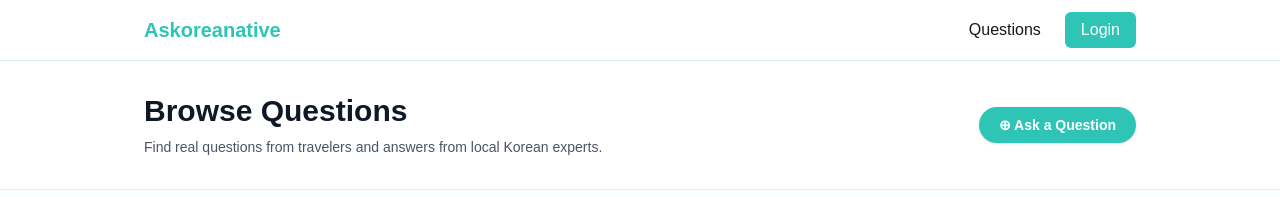
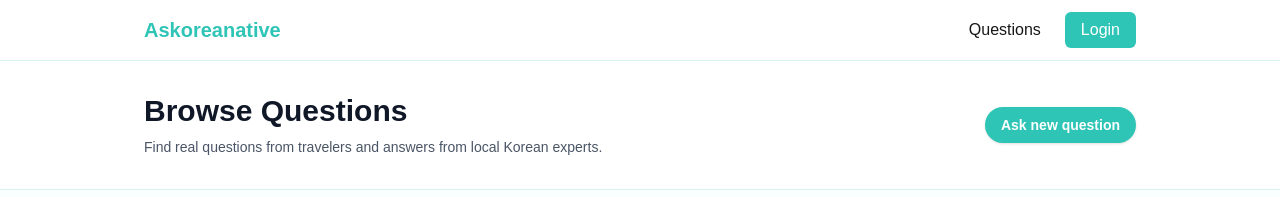
Before and after one commit to millwheel/askoreanative, a Next.js app: page /questions in a window 1280 px wide. Shown: the top 197 px of the page. Built offline with nearby package versions, Linux system fonts and the light colour scheme; no server answers.

Commit message:
feat: ask new question 컴포넌트 추가

```diff
--- a/src/app/page.tsx
+++ b/src/app/page.tsx
@@ -1,5 +1,7 @@
 // app/page.tsx
 import React from "react";
+import Link from "next/link";
+import AskButton from "@/components/askButton";
 
 const mockQuestions = [
   {
@@ -74,9 +76,7 @@ export default function HomePage() {
             <h2 className="text-lg font-semibold text-gray-900">
               Recent Questions
             </h2>
-            <button className="flex items-center gap-2 rounded-full bg-primary px-4 py-2 text-sm font-semibold text-white shadow-sm hover:bg-primary-hover">
-              ⊕ Ask a Question
-            </button>
+            <AskButton />
           </div>
 
           <div className="space-y-4">
--- a/src/app/questions/page.tsx
+++ b/src/app/questions/page.tsx
@@ -1,6 +1,7 @@
 "use client";
 
 import React, { useMemo, useState } from "react";
+import AskButton from "@/components/askButton";
 
 type Question = {
     id: number;
@@ -124,9 +125,7 @@ export default function QuestionsPage() {
                             experts.
                         </p>
                     </div>
-                    <button className="mt-2 w-full rounded-full bg-primary px-5 py-2 text-sm font-semibold text-white shadow-sm hover:bg-primary-hover md:mt-0 md:w-auto">
-                        ⊕ Ask a Question
-                    </button>
+                    <AskButton />
                 </div>
             </section>
 
--- /dev/null
+++ b/src/components/askButton.tsx
@@ -0,0 +1,12 @@
+import Link from "next/link";
+
+export default function AskButton() {
+    return(
+        <Link
+            href="/questions/new"
+            className="flex items-center rounded-full bg-primary px-4 py-2 text-sm font-semibold text-white shadow-sm hover:bg-primary-hover cursor-pointer"
+        >
+            Ask new question
+        </Link>
+    )
+}
```
